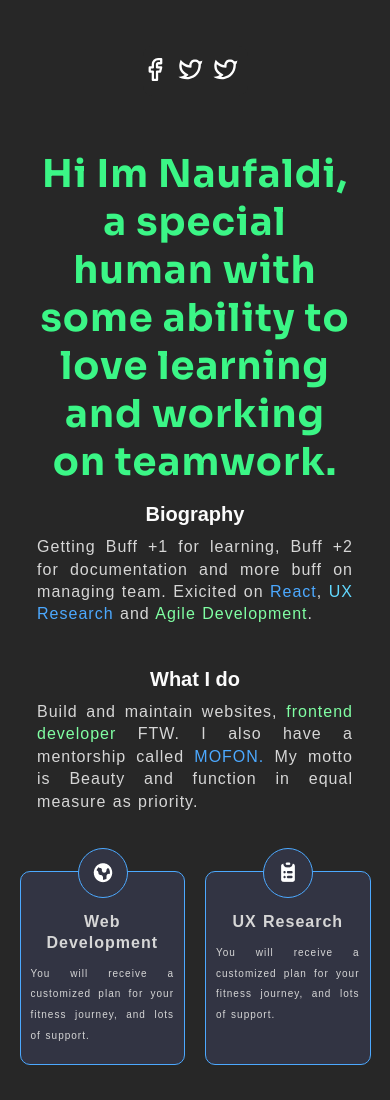
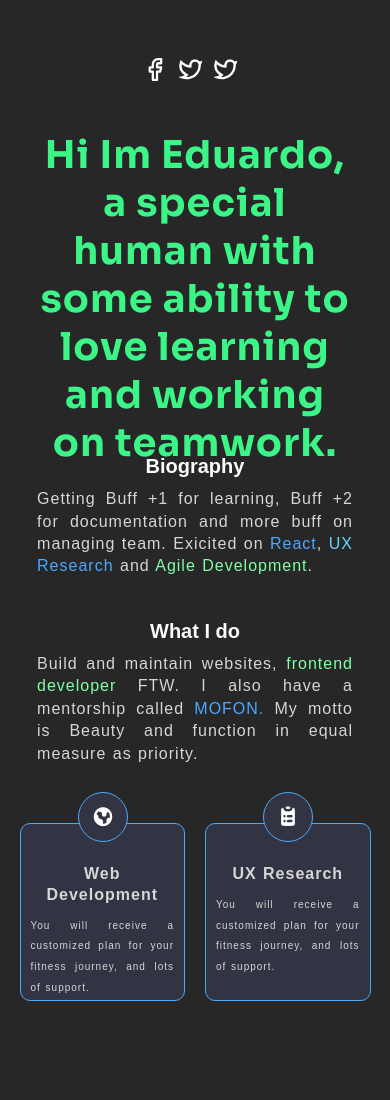
Before and after one commit to EduardoRez3nde/portifolio-trainning, a plain HTML site: page index.html in a window 390 px wide. Shown: the part 200-1300 px from the top of the page. Drawn offline with Linux system fonts and the light colour scheme; a web font is replaced by a local one.

Commit message:
melhorias alinhamento

```diff
--- a/css/style.css
+++ b/css/style.css
@@ -221,7 +221,7 @@ h3 {
 
 .icon-web {
    width: 100%;
-   height: 30px;
+   height: 40px;
 
    position: relative;
 }
@@ -242,9 +242,9 @@ h3 {
 }
 
 .description-card1 {
-   height: 100%;
+   height: 79%;
 
-   padding: 10px;
+   padding: 0px 10px;
    letter-spacing: 1px;
    line-height: 1.3rem;
    font-family: Arial, Helvetica, sans-serif;
@@ -253,6 +253,7 @@ h3 {
    color: #D6D6D6;
    text-align: justify;
    font-size: 10px;
+
 }
 
 h6 {
@@ -313,7 +314,7 @@ h6 {
       grid-row: 3;
       grid-column: 1/3;
       width: 90%;
-      margin-top: 2rem;
+      margin-top: 1rem;
    }
 
    .title-primary {
--- a/index.html
+++ b/index.html
@@ -20,7 +20,7 @@
          </ul>
       </nav>
       <section class="title-primary">
-         <h1 class="title">Hi Im Naufaldi, a special human with some ability to love learning and working on teamwork. </h1>
+         <h1 class="title">Hi Im Eduardo, a special human with some ability to love learning and working on teamwork. </h1>
        </section>
       <section class="apresentacao">
          <div class="avatar">
```
